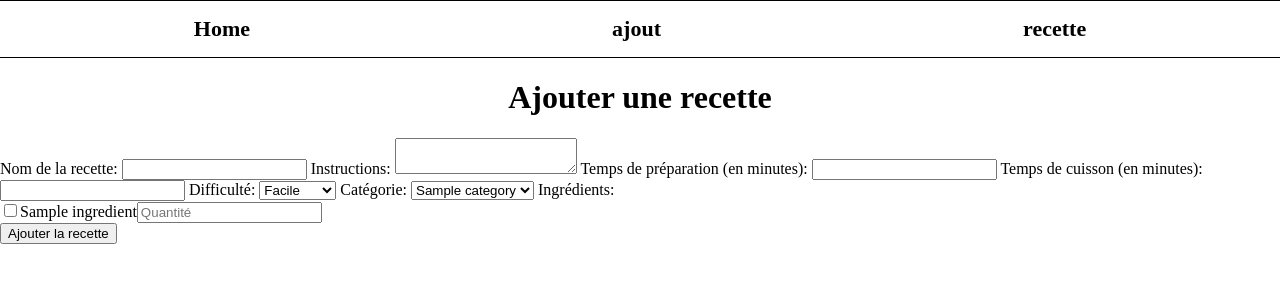
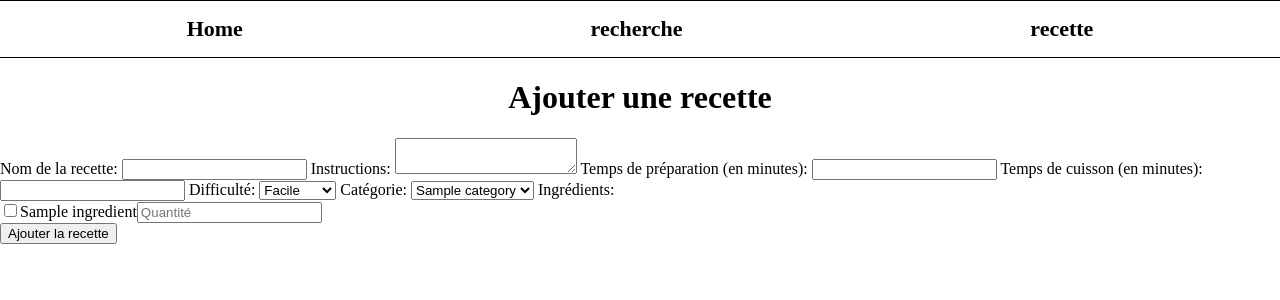
Before and after one commit to w0lwin/Projet-PHPUnit, a PHP site: page /src/component/ajout.php in a window 1280 px wide; the page is wider, and only the part inside the window is pictured. Shown: the top 300 px of that part. Run offline with PHP 8.4, Linux system fonts and the light colour scheme; tables that the repository leaves empty or names only in its code hold one stand-in row (values such as "Sample post").

Commit message:
update teste redirection

```diff
--- a/src/component/ajout.php
+++ b/src/component/ajout.php
@@ -9,7 +9,7 @@
 <body>
     <header>
         <a href="../../index.php">Home</a>
-        <a href="recherche.php">ajout</a>
+        <a href="recherche.php">recherche</a>
         <a href="recette.php">recette</a>
     </header>
     <h1>Ajouter une recette</h1>
```
